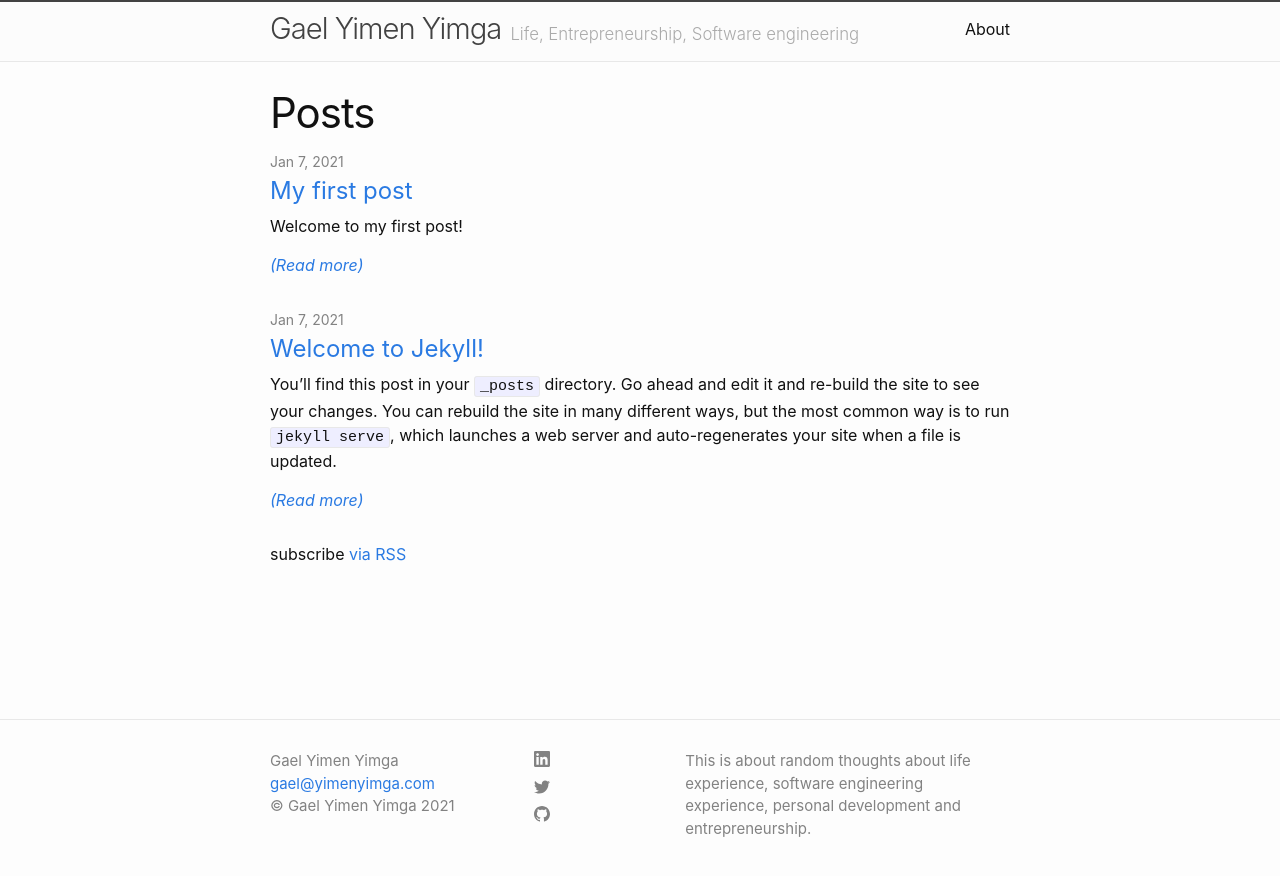
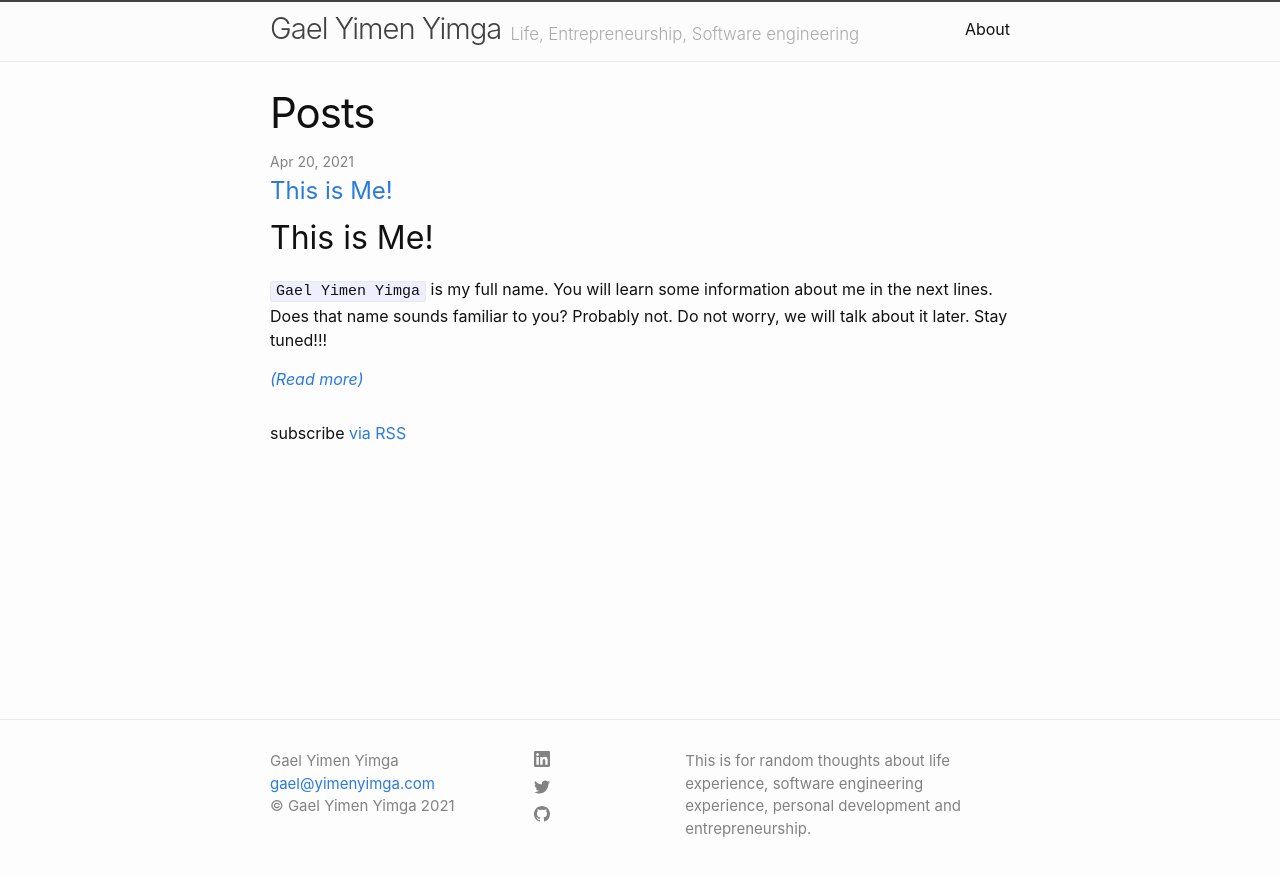
Before and after one commit to yimengael/yims-blog, a Jekyll site: the page built from index.markdown, in a window 1280 px wide. Shown: the top 876 px of the page. Built offline with Jekyll 4.4.1, drawn with Linux system fonts in a browser that asks for light colours; part of the change alters nothing that is shown.

Commit message:
[2021-04-24] - First Draft - Writing the This Is Me article

```diff
--- a/_config.yml
+++ b/_config.yml
@@ -21,7 +21,7 @@
 title: Gael Yimen Yimga
 email: gael@yimenyimga.com
 description: >- # this means to ignore newlines until "baseurl:"
-  This is about random thoughts about life experience,
+  This is for random thoughts about life experience,
   software engineering experience, personal development
   and entrepreneurship.
 # We deleted this baseurl because we want to config the custom url
--- a/_posts/2021-01-07-my-first-post.md
+++ /dev/null
@@ -1,12 +0,0 @@
----
-layout: post
-title:  "My first post"
-date:   2021-01-07 13:27:58 -0800
-categories: jekyll update
----
-Welcome to my first post!
-
-## Here are the things that I will be writing about
-1. This
-2. That
-3. Other
--- /dev/null
+++ b/_posts/2021-04-20-this-is-me.markdown
@@ -0,0 +1,45 @@
+---
+layout: post
+title:  "This is Me!"
+date:   2021-04-20 12:40:58 -0800
+categories: jekyll update
+---
+# This is Me!
+`Gael Yimen Yimga` is my full name. You will learn some information about me in the next lines. Does that name sounds familiar to you? Probably not. Do not worry, we will talk about it later. Stay tuned!!!
+
+Really what are you doing here? What and Why do you want to know about me? Are you still there? I’m surprised why you are still reading this article about someone who is not even famous. It is not like I’m a super star or an astronaut or even a successful business owner or even whatever you can think about. I’m none of those.
+
+If you are still there, I assume you want to know more about me. Please whatever you will learn here is strictly personal and should be used as such. So, let’s go …
+
+## Where I come from.
+Fundamentally, I think everyone on the Earth could be identified by certain main characteristics. Among them, I can enumerate `name`, `culture`, and `history`. The next paragraphs will describe each of those characteristics in my specific case. I will try my best to be as detailed as possible for your own good.
+
+### My name
+My name is `Gael Yimen Yimga`. I was born in a tiny village in Cameroon, Central Africa. First thing that should catch your attention is that my name is not similar to yours. You might probably notice that there is Gael which sounds like an europeanized name and Yimen Yimga that sounds typically like a Bantu name. I will come back in the next paragraph to talk about Bantu culture : my origin culture. So, my name Yimen Yimga means in my dialect “This kid from the roots”. Can you imagine how strong I am?, if I’m originated from the roots - funny uh :).
+
+My name is made up by my father name which is Yimen, and my grand-father name which is Yimga. Usually it is done the other way. We start by the name to whom the parent nominated you and then your father name comes next as the family name. For some reasons in my case that was done inversely. Do not ask me why here. You can contact me inbox to have more details. My email address is `yimengael@gmail.com`.
+
+In Cameroon, your friend or anyone can call you by either your first name or your last name, it does not matter much. When people call you by your last name that is fine and it is more honorific to be called by your last name.
+
+To close this chapter of the name, note that the name in Africa and particularly in Bantu culture, represents a strong component of your identity.
+
+### My culture
+I’m originally from Bantu culture which is the dominant cultural group in sub-Saharan part of Africa. People from that culture are mainly represent by dark skin, frizzy hair. It is said that they are descendants of the ancient Egypt of the black pharaohs. I can't get to the details now. If you are lucky, we will have time to dig deeper into this. I would certainly ask a friend of mine who knows more about this to give a speech or write an article. So this is my culture in a nutshell.
+
+### My history and education
+It’s certainly not common. Mine started at themed of the year 1986. Every year when I celebrate my birthday, I think about the day when the UN proclaimed the Universal Declaration of Human Rights. I spend the first four year of my childhood with my grand-mother who passed away one year ago. Then I came back to the min city where I was born to start school. I went to primary school and then the secondary school as every child. I got my high school diploma in 2004.
+
+At that time, I was so passionate of architecture but there was no specialized school dedicated to teach architecture in my country. Therefore I could not attend a foreign school because I did not have that much money. So I went to university to pursue a bachelor in computer science.
+
+Computer science at that time was so popular. It is said that after your bachelor in computer science you could start to work and earn a living. In addition, admission to that sector as selective. Having had aa good score in high school diploma, this is how I ended up in the field of IT.
+
+After my bachelor I decided to attend en Engineering school to finish my training and become a Software Engineer. I graduated as an engineer in 2010 and right after I started to work as a developer for a well known bank in West Africa.
+
+At that time, I was so curious about what other countries were doing in computer science, know how good they were, learn from their knowledge. Therefore I started an Immigration process to go to France to do a Master in Big Data. It was a very ew subject and lots of company started to look for professional in that domain.
+
+I spent 13 months in France in school. After my graduation, I found a job as a Big Data consultant for different companies the banking sector, retails metro, and so on. I worked in France for about 2 years. So what brought me in the US. I wanted to build my family, have a wife and have children. Then the nature gave me loved one that went to school in the US as a nurse.It was easier for me to move to the US because of my back ground that for her to move to France. So we decided that I should be the one that will move. The story is sol long and I could neither write all the details here nor all the story.
+
+## Conclusion
+I hope you learned a little bit, just a little bit about myself. My goal in this article was to give you a little insight about me, so that you have an idea of who’s behind this article. I talked about the origin of my name, what is the meaning behind my name. I also emphasized on part of Africa where I come from. I spoke about my culture just a little and I finish by my story and my education.
+
+If you find this article interesting, do not hesitate to reach out to me on [yimengael@gmail.com](yimengael@gmail.com) to let me know. Also, if you think you can suggest something to make this article better, please by the same email above you can reach out to me.
```
Also changed, not shown: _posts/being-laid-off-in-the-us.markdown (added), _posts/buying-my-first-stocks.markdown (added), _posts/entrepreneurship-discovery.markdown (added), _posts/exploring-ride-share-sector.markdown (added), _posts/my-amazon-seller-venture.markdown (added), _posts/my-first-job-in-the-us.markdown (added), _posts/welcome-to-jekyll.markdown (renamed from _posts/2021-01-07-welcome-to-jekyll.markdown), _posts/why-I-left-cameroon.markdown (added).
